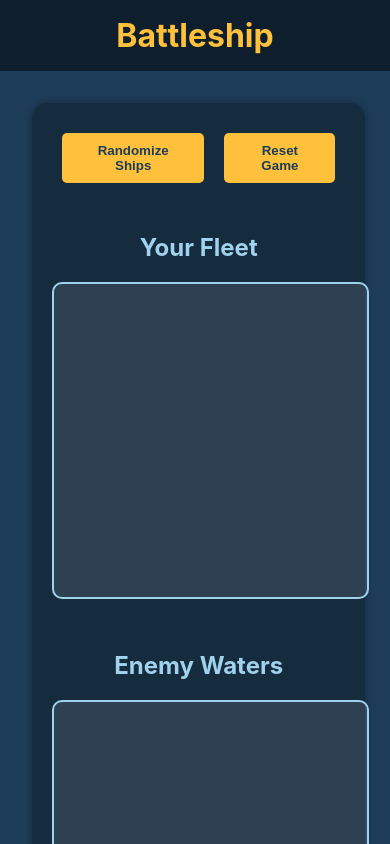
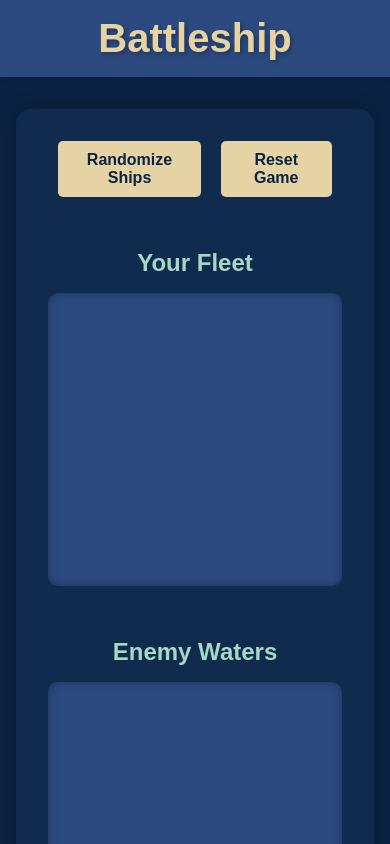
Before and after one commit to Vick606/Battleship, a website built with webpack: page src/index.html in a window 390 px wide. Both pictures are taken after a click on the button "Start Game". Shown: the top 844 px of the page. Built offline with nearby package versions, Linux system fonts and the light colour scheme.

Commit message:
Update the styles to provide a visually appealing and functional interface for the game

```diff
--- a/src/styles/main.css
+++ b/src/styles/main.css
@@ -1,16 +1,17 @@
 :root {
-  --sea-blue: #1e3d59;
-  --light-blue: #a0d2eb;
-  --ship-gray: #444;
-  --hit-red: #ff595e;
-  --miss-white: #fff;
-  --accent-color: #ffc13b;
+  --deep-sea: #0a2342;
+  --ocean-blue: #2c4a7f;
+  --light-water: #5b88a5;
+  --sand: #e6d3a3;
+  --coral: #ff6b6b;
+  --seafoam: #a7d7c5;
+  --white-cap: #f0f3f5;
 }
 
 body {
-  font-family: "Inter", sans-serif;
-  background-color: var(--sea-blue);
-  color: var(--light-blue);
+  font-family: 'Arial', sans-serif;
+  background-color: var(--deep-sea);
+  color: var(--white-cap);
   margin: 0;
   padding: 0;
   min-height: 100vh;
@@ -19,14 +20,17 @@ body {
 }
 
 header {
-  background-color: rgba(0, 0, 0, 0.5);
+  background-color: var(--ocean-blue);
   padding: 1rem;
   text-align: center;
+  box-shadow: 0 2px 4px rgba(0, 0, 0, 0.1);
 }
 
 h1 {
   margin: 0;
-  color: var(--accent-color);
+  color: var(--sand);
+  font-size: 2.5em;
+  text-shadow: 2px 2px 4px rgba(0, 0, 0, 0.3);
 }
 
 main {
@@ -37,35 +41,71 @@ main {
   padding: 2rem;
 }
 
+#game-screen {
+  background-color: rgba(44, 74, 127, 0.2);
+  border-radius: 15px;
+  padding: 2rem;
+  box-shadow: 0 0 20px rgba(0, 0, 0, 0.2);
+  max-width: 1200px;
+  width: 90%;
+}
+
+.game-controls {
+  display: flex;
+  justify-content: center;
+  margin-bottom: 2rem;
+}
+
+button {
+  padding: 10px 20px;
+  margin: 0 10px;
+  cursor: pointer;
+  background-color: var(--sand);
+  color: var(--deep-sea);
+  border: none;
+  border-radius: 5px;
+  font-weight: bold;
+  transition: all 0.3s ease;
+  font-size: 1em;
+}
+
+button:hover {
+  background-color: var(--coral);
+  transform: translateY(-2px);
+  box-shadow: 0 4px 8px rgba(0, 0, 0, 0.2);
+}
+
 .game-container {
   display: flex;
-  justify-content: space-around;
+  justify-content: space-between;
   width: 100%;
-  max-width: 1200px;
-  margin-bottom: 2rem;
 }
 
 .board-container {
   text-align: center;
-  width: 45%; /* Adjusted as recommended */
+  width: 45%;
+}
+
+h2 {
+  color: var(--seafoam);
+  margin-bottom: 1rem;
+  font-size: 1.5em;
 }
 
 .board {
   display: grid;
   grid-template-columns: repeat(10, 1fr);
   gap: 2px;
-  background-color: rgba(255, 255, 255, 0.1);
+  background-color: var(--ocean-blue);
   padding: 10px;
   border-radius: 10px;
-  margin-top: 1rem;
-  width: 100%;
   aspect-ratio: 1 / 1;
-  border: 2px solid var(--light-blue);
+  box-shadow: inset 0 0 10px rgba(0, 0, 0, 0.3);
 }
 
 .cell {
-  background-color: rgba(160, 210, 235, 0.2);
-  border: 1px solid var(--light-blue);
+  background-color: var(--light-water);
+  border: 1px solid var(--deep-sea);
   border-radius: 2px;
   aspect-ratio: 1 / 1;
   display: flex;
@@ -76,21 +116,21 @@ main {
 }
 
 .cell:hover {
-  background-color: rgba(160, 210, 235, 0.4);
+  background-color: var(--seafoam);
   transform: scale(1.05);
 }
 
 .ship {
-  background-color: var(--ship-gray);
+  background-color: var(--sand);
 }
 
 .hit {
-  background-color: var(--hit-red);
+  background-color: var(--coral);
   animation: explosion 0.5s;
 }
 
 .miss {
-  background-color: var(--miss-white);
+  background-color: var(--white-cap);
   animation: splash 0.5s;
 }
 
@@ -106,68 +146,26 @@ main {
   100% { transform: scale(1); }
 }
 
-#setup-screen, #game-screen {
-  width: 90%;
-  max-width: 1200px;
-  margin: 0 auto;
-  padding: 20px;
-  background-color: rgba(0, 0, 0, 0.3);
-  border-radius: 15px;
-  box-shadow: 0 0 10px rgba(0, 0, 0, 0.3);
-}
-
-#player-name {
-  margin-right: 10px;
-  padding: 10px;
-  border: none;
-  border-radius: 5px;
-  background-color: rgba(255, 255, 255, 0.1);
-  color: var(--light-blue);
-}
-
-button {
-  padding: 10px 20px;
-  margin: 10px;
-  cursor: pointer;
-  background-color: var(--accent-color);
-  color: var(--sea-blue);
-  border: none;
-  border-radius: 5px;
-  font-weight: bold;
-  transition: all 0.3s ease;
-}
-
-button:hover {
-  transform: scale(1.05);
-  box-shadow: 0 0 10px rgba(255, 255, 255, 0.5);
-}
-
-.game-controls {
-  margin-bottom: 20px;
-  display: flex;
-  justify-content: center;
-}
-
 #turn-display {
   font-size: 1.2em;
-  margin-bottom: 10px;
+  margin: 1rem 0;
   text-align: center;
-  color: var(--accent-color);
+  color: var(--sand);
 }
 
 #message-box {
   margin-top: 2rem;
   padding: 1rem;
-  background-color: rgba(0, 0, 0, 0.5);
+  background-color: var(--ocean-blue);
   border-radius: 10px;
   text-align: center;
   font-size: 1.2em;
-  color: var(--accent-color);
+  color: var(--white-cap);
 }
 
 footer {
-  background-color: rgba(0, 0, 0, 0.5);
-  color: var(--light-blue);
+  background-color: var(--ocean-blue);
+  color: var(--white-cap);
   text-align: center;
   padding: 1rem;
   margin-top: auto;
@@ -184,8 +182,8 @@ footer {
     margin-bottom: 2rem;
   }
 
-  .cell {
-    width: 25px;
-    height: 25px;
+  .board {
+    max-width: 300px;
+    margin: 0 auto;
   }
 }
```
